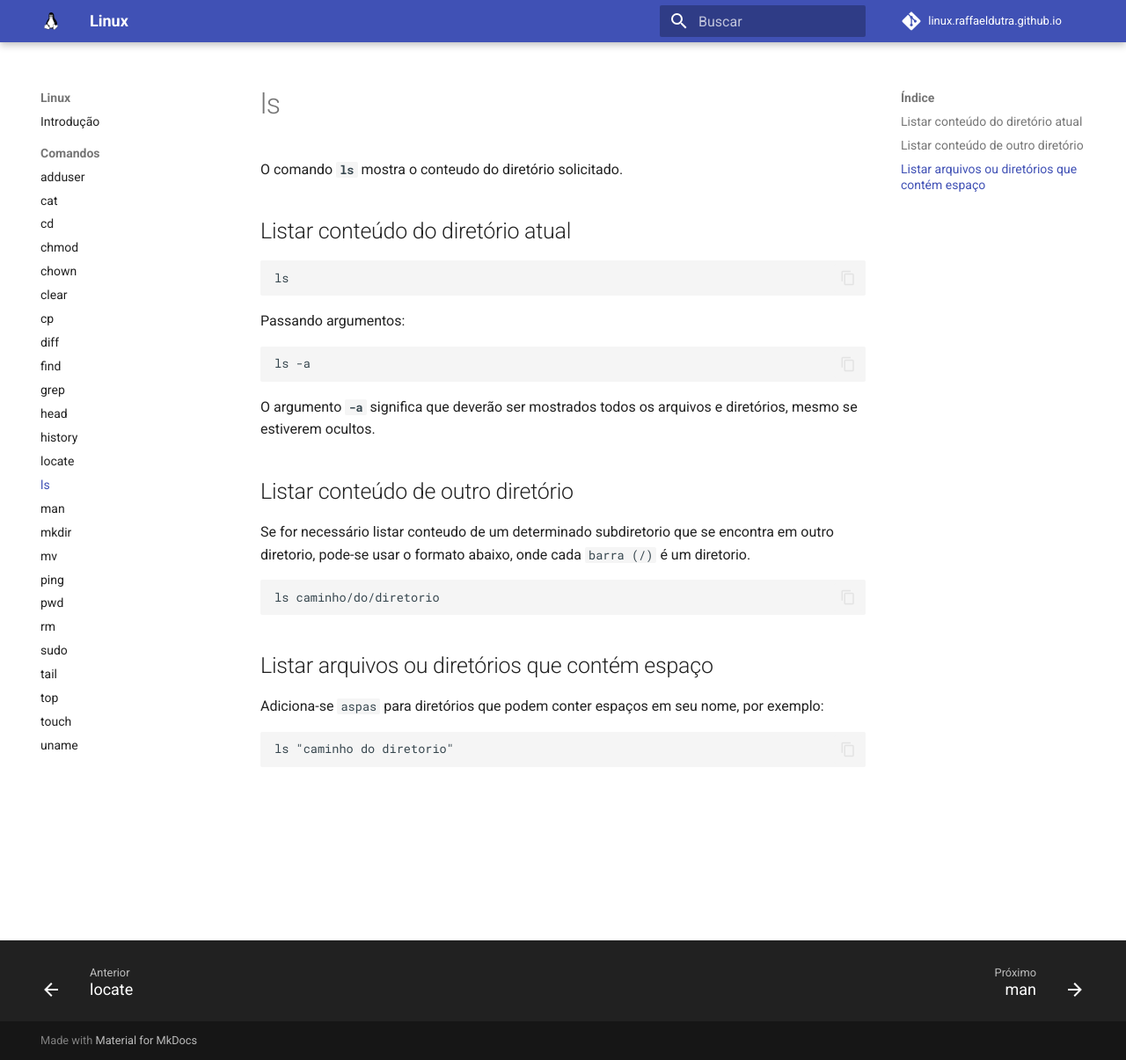
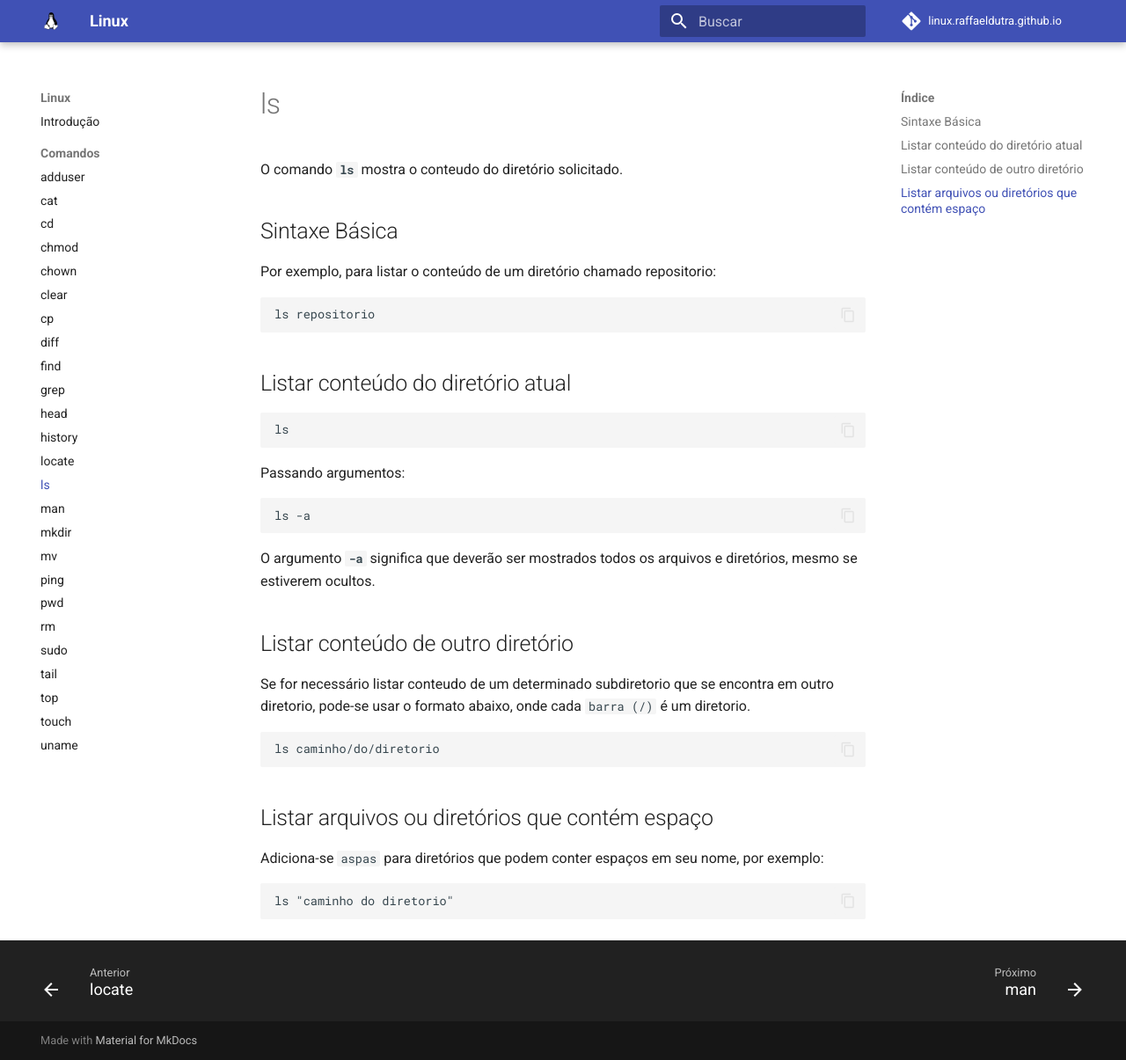
Before and after one commit to raffaeldutra/linux.raffaeldutra.github.io, an MkDocs documentation site: the page built from docs/comandos/ls.md, in a window 1280 px wide and 1205 px high. Shown: the whole window at 88% size. Built offline with MkDocs 1.6.1 and Material for MkDocs 9.7.7, drawn with Linux system fonts in a browser that asks for light colours; comment, search, counter and statistics services are not loaded.

Commit message:
Closes #33 Adicionada sintaxe básica do comando ls

````diff
--- a/docs/comandos/ls.md
+++ b/docs/comandos/ls.md
@@ -1,6 +1,14 @@
 # ls
 
 O comando __`ls`__ mostra o conteudo do diretório solicitado.
+
+## Sintaxe Básica
+
+Por exemplo, para listar o conteúdo de um diretório chamado repositorio:
+
+```
+ls repositorio
+```
 
 ## Listar conteúdo do diretório atual
 
````
